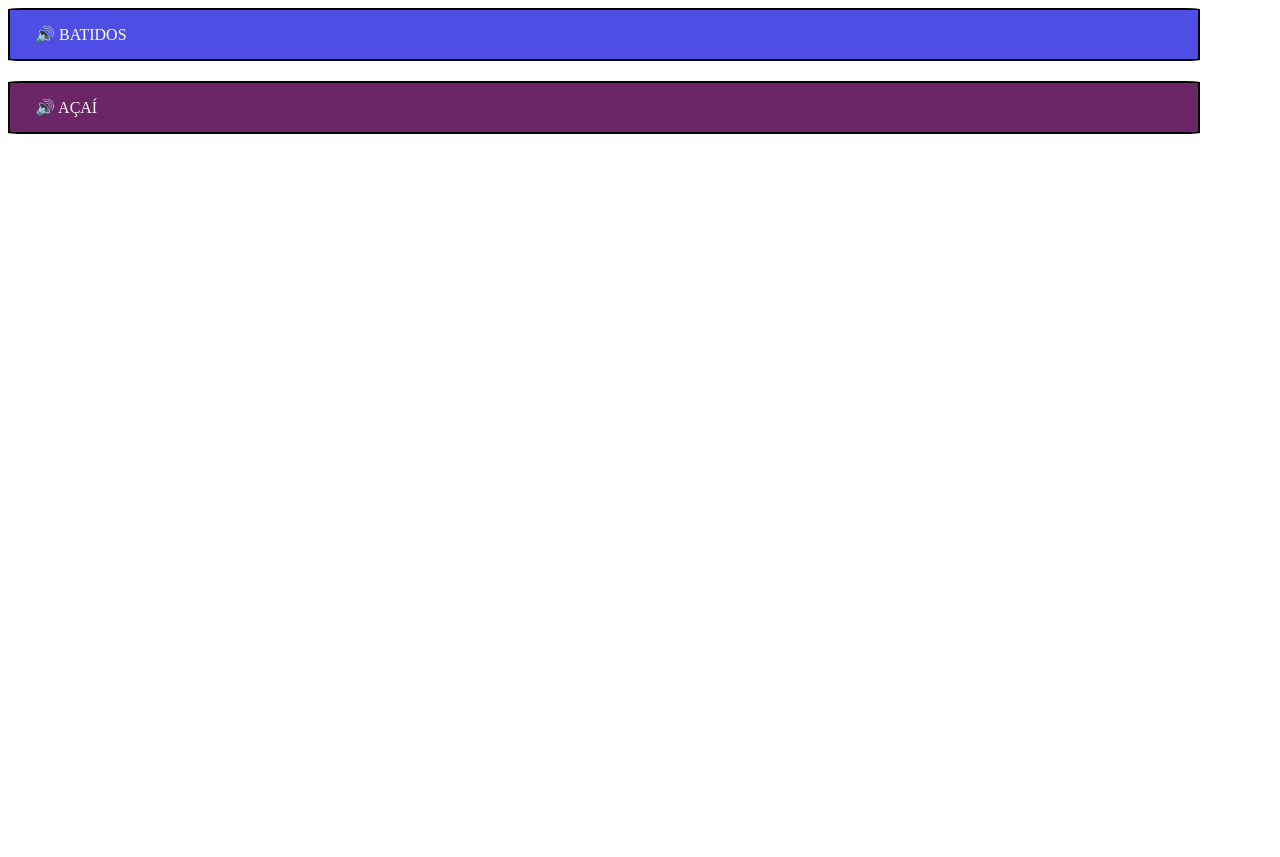
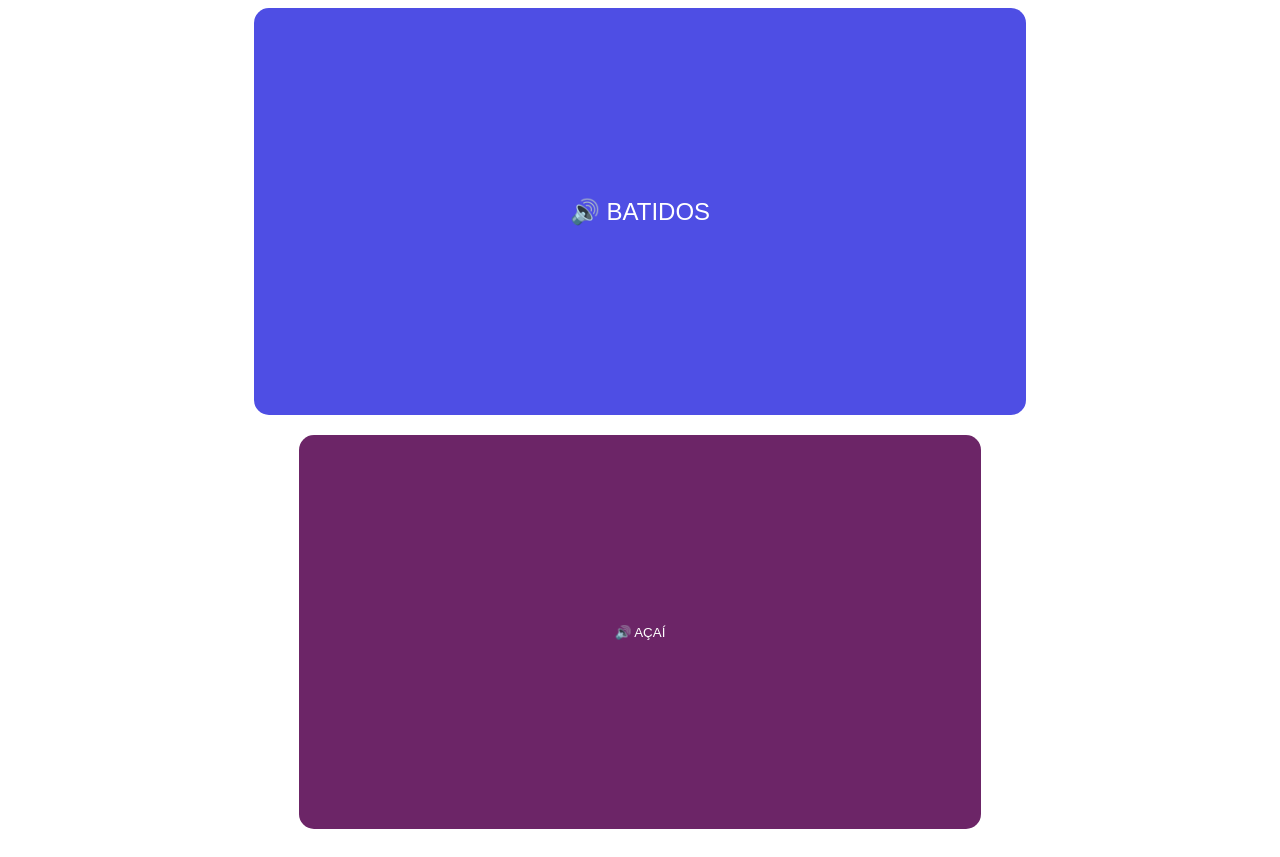
Before and after one commit to abdiaslabrador/sonidoasai, a plain HTML site: page index.html in a window 1280 px wide. Before the commit the page ends 800 px from the top, so only its background shows below. Drawn offline with Linux system fonts and the light colour scheme.

Commit message:
botones grandes

```diff
--- a/index.html
+++ b/index.html
@@ -10,8 +10,8 @@
      <!-- Botón -->
       <div class="margin-container">
           <div class="container-asai">
-              <div class="asai-button asai" onclick="playSoundBatidos()">🔊 BATIDOS</div>
-              <div class="asai-button batidos" onclick="playSoundAsai()">🔊 AÇAÍ</div>
+              <button class="asai-button asai" onclick="playSoundBatidos()">🔊 BATIDOS</button>
+              <button class="asai-button batidos" onclick="playSoundAsai()">🔊 AÇAÍ</button>
           </div>
       </div>
 
--- a/soundtest.css
+++ b/soundtest.css
@@ -1,24 +1,25 @@
 .margin-container{
-    margin: 0 auto;
+    margin:  auto;
 }
 
 .container-asai{
     display: flex;
     flex-direction: column;
-    align-content: center;
+    align-items: center;
 }
 
 .asai-button{
-    width: 90%;
-    border: 2px solid black;
-    border-radius: 2%;
+    width: auto;
+    border: 0;
     color: white;
-    padding: 15px 25px;
+    padding: 15% 25%;
     margin-bottom: 20px;
+    border-radius: 15px;
 }
 
 .asai{
     background-color: rgb(78, 78, 228);
+    font-size: 24px;
 }
 
 .batidos{
```
